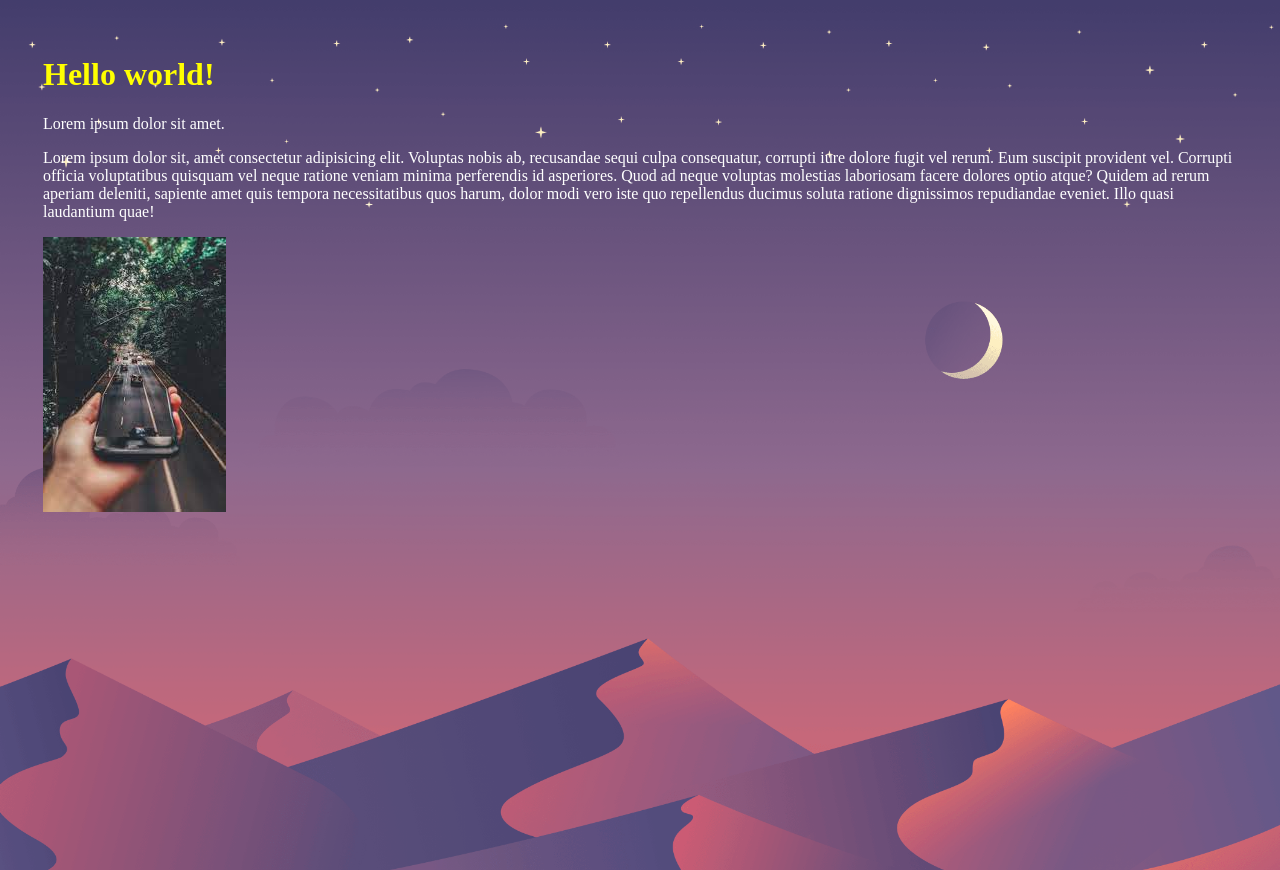
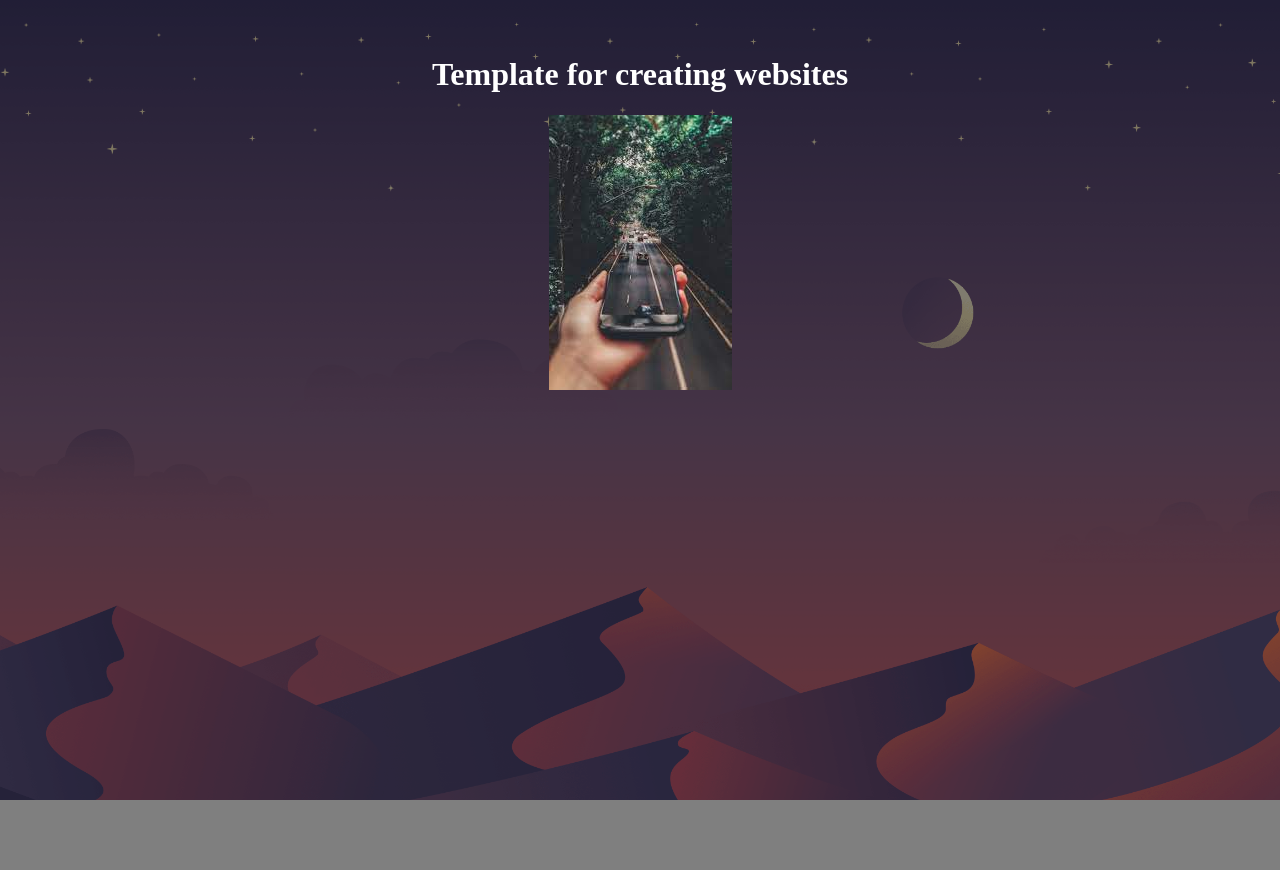
Before and after one commit to AlexanderGridin/webpack-template, a website built with webpack: page src/index.html in a window 1280 px wide. Built offline with nearby package versions, Linux system fonts and the light colour scheme.

Commit message:
template updates

```diff
--- a/src/index.html
+++ b/src/index.html
@@ -6,18 +6,7 @@
     <title>Front Page</title>
   </head>
   <body>
-    <h1>Hello world!</h1>
-    <p>Lorem ipsum dolor sit amet.</p>
-    <p>
-      Lorem ipsum dolor sit, amet consectetur adipisicing elit. Voluptas nobis
-      ab, recusandae sequi culpa consequatur, corrupti iure dolore fugit vel
-      rerum. Eum suscipit provident vel. Corrupti officia voluptatibus quisquam
-      vel neque ratione veniam minima perferendis id asperiores. Quod ad neque
-      voluptas molestias laboriosam facere dolores optio atque? Quidem ad rerum
-      aperiam deleniti, sapiente amet quis tempora necessitatibus quos harum,
-      dolor modi vero iste quo repellendus ducimus soluta ratione dignissimos
-      repudiandae eveniet. Illo quasi laudantium quae!
-    </p>
+    <h1>Template for creating websites</h1>
     <img src="./assets/1.jpeg" alt="" />
   </body>
 </html>
--- a/src/styles/index.scss
+++ b/src/styles/index.scss
@@ -1,17 +1,18 @@
 :root {
-  height: 100%;
-  padding: 35px;
-}
-
-body {
+  height: 100vh;
   background-image: url(../assets/1.png);
   background-repeat: no-repeat;
   background-position: center;
   background-size: cover;
+  overflow: hidden;
+  margin: 0;
+}
+
+body {
+  background-color: rgba(0, 0, 0, 0.5);
+  margin: 0;
+  padding: 35px;
   height: 100%;
   color: white;
+  text-align: center;
 }
-
-h1 {
-  color: yellow;
-}
```
Also changed, not shown: dist/assets/1.jpeg (deleted), dist/assets/1.png (deleted), dist/index.html (deleted), dist/styles/main.css (deleted), 1 other file.
